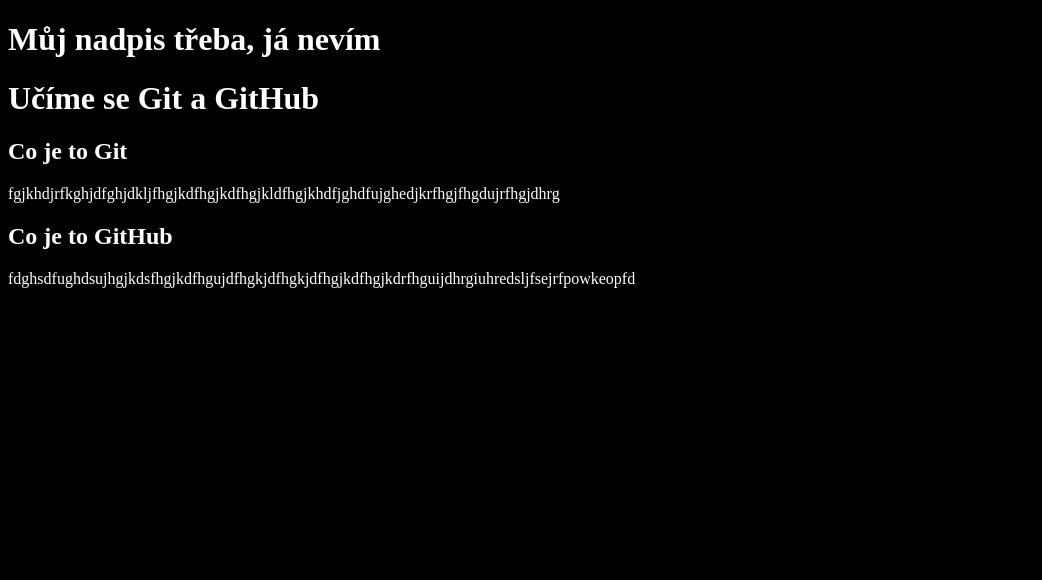
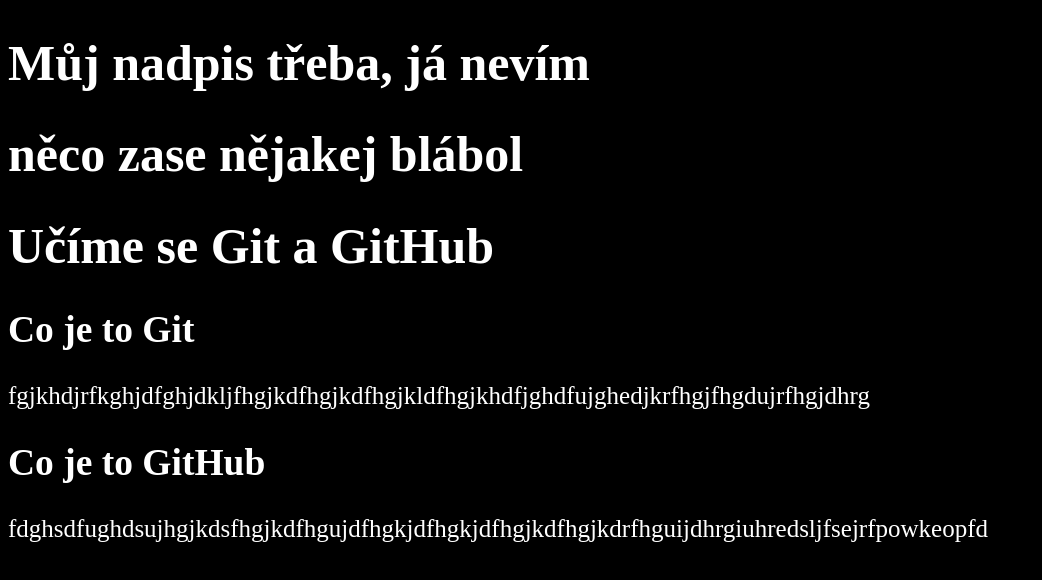
Before and after one commit to babtiste/github-demo, a plain HTML site: page index.html in a window 1280 px wide. Shown: the whole page, without its empty margins (0-1042 px from the left). Drawn offline with Linux system fonts and the light colour scheme.

Commit message:
Změna v obouch souborech

```diff
--- a/index.html
+++ b/index.html
@@ -8,6 +8,7 @@
 </head>
 <body>
     <h1>Můj nadpis třeba, já nevím</h1>
+    <h1>něco zase nějakej blábol</h1>
     <h1>Učíme se Git a GitHub</h1>
     <h2>Co je to Git</h2>
     <p>fgjkhdjrfkghjdfghjdkljfhgjkdfhgjkdfhgjkldfhgjkhdfjghdfujghedjkrfhgjfhgdujrfhgjdhrg</p>
--- a/style.css
+++ b/style.css
@@ -1,4 +1,5 @@
 body {
     background-color: black;
     color: white;
+    font-size: 25px;
 }
```
